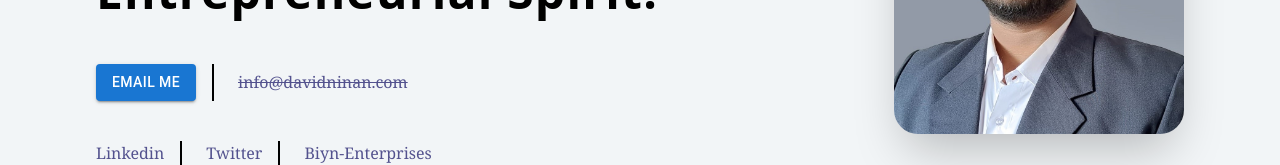
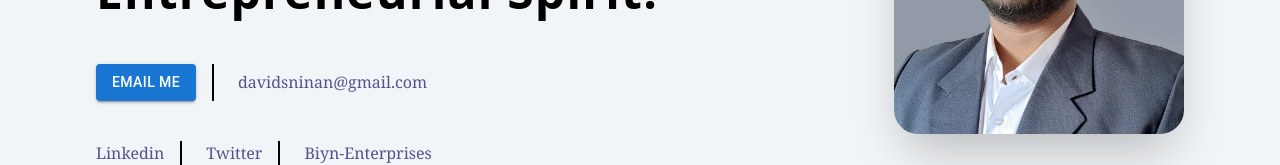
Before and after one commit to DavidNinan-cloud/My_Resume_Website, a React (Create React App) app: page / in a window 1280 px wide. Shown: the part 297-462 px from the top of the page. Built offline with nearby package versions, Linux system fonts and the light colour scheme.

Commit message:
Biyn to Data Analyst and Email update

```diff
--- a/src/components/Contact.jsx
+++ b/src/components/Contact.jsx
@@ -13,11 +13,11 @@ export default function Contact() {
             </p>
 
             <p className='md:hidden'>― CONTACTS</p>
-            <p className='md:hidden line-through'>info@davidninan.com</p>
+            <p className='md:hidden'>davidsninan@gmail.com</p>
         </div>
         <div className='hidden md:block text-left my-auto space-y-4'>
             <p>― CONTACTS</p>
-            <p className='line-through'>info@davidninan.com</p>
+            <p className=''>davidsninan@gmail.com</p>
         </div>
     </div>
   )
--- a/src/components/Experience.jsx
+++ b/src/components/Experience.jsx
@@ -42,7 +42,7 @@ export default function Experience() {
     {/* Biyn Enterprises */}
     <div className='col-span-3 md:col-span-3'>
       <p className='font-semibold text-cyan-950 text-2xl font-Playfair leading-6 mb-2'>
-        Consultant
+        Data Analyst
       </p>
       <p className='font-medium text-cyan-950 text-xl md:text-2xl font-Playfair my-4'>
         Biyn Enterprises / April 2023 - {lastMonth}
--- a/src/components/Intro.jsx
+++ b/src/components/Intro.jsx
@@ -41,7 +41,7 @@ export default function Intro() {
                 <li className='border-r-2 border-black pr-4'>
                   <EmailButton />
                 </li>
-                <li className='hover:underline my-auto line-through'>info@davidninan.com</li>
+                <li className='hover:underline my-auto '>davidsninan@gmail.com</li>
               </ul>
             </div>
           </div>
```
